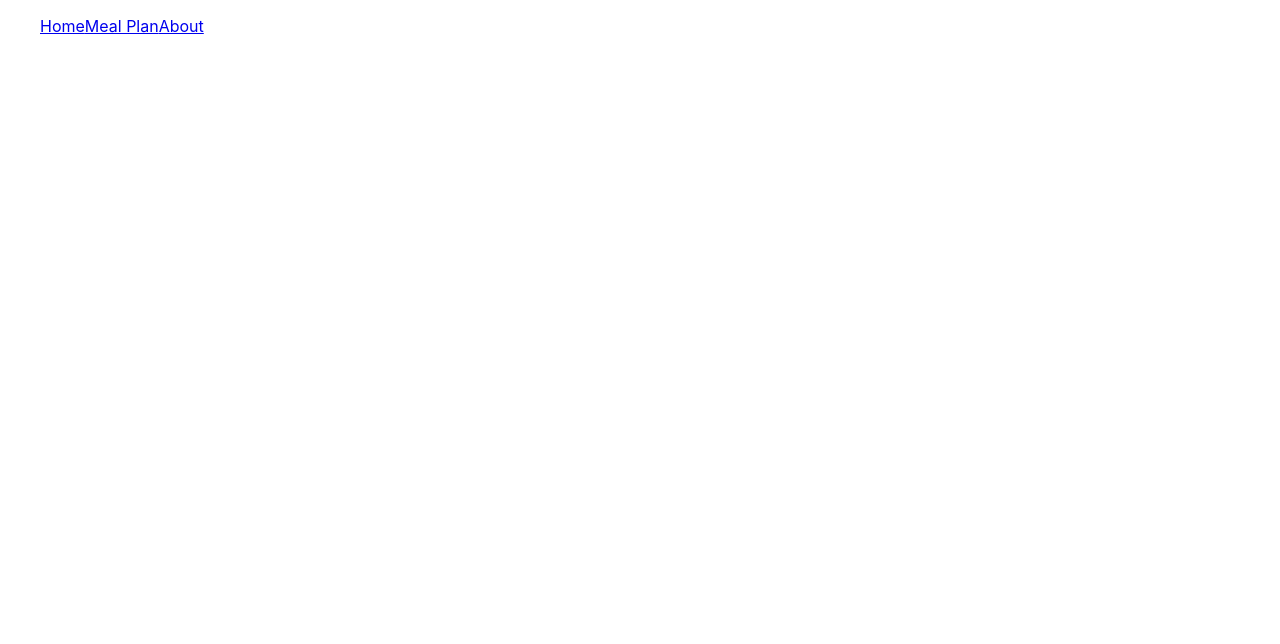
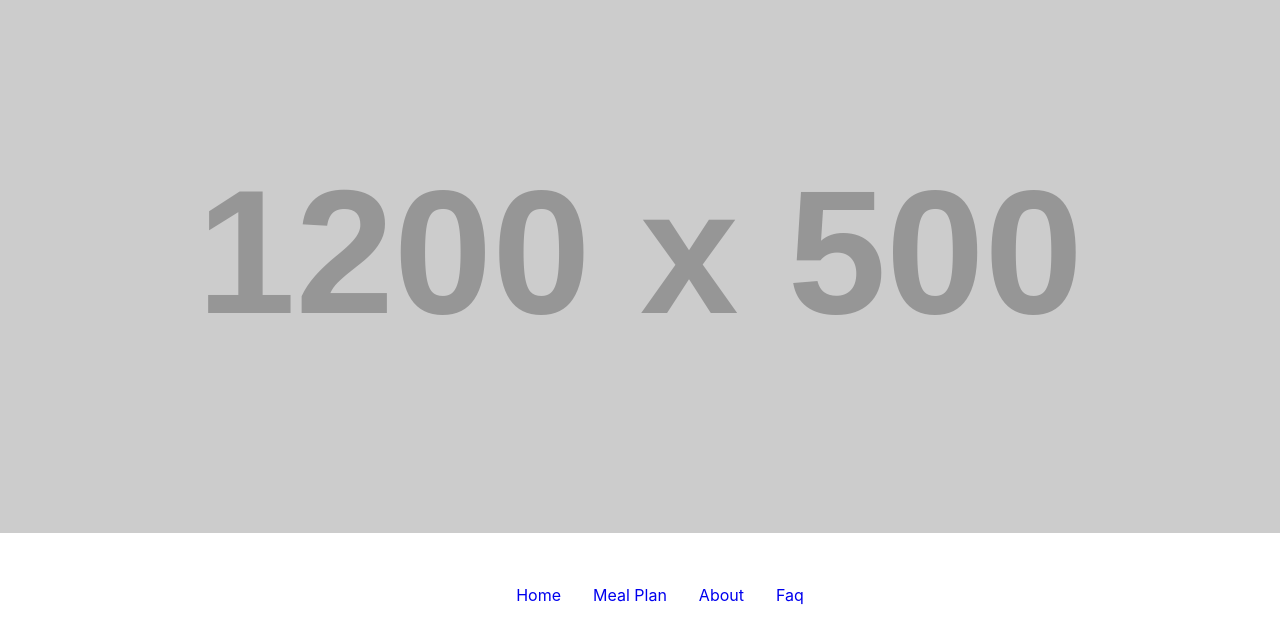
Before and after one commit to woodelin-florveus/my-bowl-frontend, a React (Create React App) app: page / in a window 1280 px wide. Shown: the top 644 px of the page. Built offline with nearby package versions, Linux system fonts and the light colour scheme.

Commit message:
create a linkn to meal form

```diff
--- a/src/components/Nav.js
+++ b/src/components/Nav.js
@@ -1,23 +1,28 @@
 
-import { Link } from 'react-router-dom'
+import { NavLink } from 'react-router-dom'
 
 const Nav = () => {
 
     return (
     <>
 
+        <img src="https://dummyimage.com/1200x500/000/fff" className="main_image" alt="dummy_image" />
+
         <nav>
             {/* list items */}
             <ul>
-                <Link to="/home">
+                <NavLink exact to="/home">
                     Home
-                </Link>
-                <Link to="/mealplan">
+                </NavLink>
+                <NavLink exact to="/mealplan">
                     Meal Plan
-                </Link>
-                <Link to="/about">
+                </NavLink>
+                <NavLink exact to="/about">
                     About
-                </Link>
+                </NavLink>
+                <NavLink exact to="/about">
+                    Faq
+                </NavLink>
             </ul>
 
         </nav>
--- a/src/index.css
+++ b/src/index.css
@@ -11,3 +11,40 @@ code {
   font-family: source-code-pro, Menlo, Monaco, Consolas, 'Courier New',
     monospace;
 }
+
+:root {
+  --ff-primary:'Source Sans Pro', sans-serif;;
+  --ff-secondary: 'Source Code Pro', monospace;;
+
+  --clr-light: #fff;
+  --clr-dark: #303030;
+  --clr-accent: #de8159;
+
+  --fs-h1: 2em;
+  --fs-h2: 1.5em;
+  --fs-h3: 1.2em;
+  --fs-body: 1em;
+}
+
+/* add @media for font size */
+
+
+/* image */
+
+img {
+  width: 100%;
+}
+
+
+/* nav bar  */
+
+nav {
+  text-align: center;
+  padding:1em;
+}
+
+nav a {
+  display: inline-block;
+  padding: 1em;
+  text-decoration: none;
+}
```
